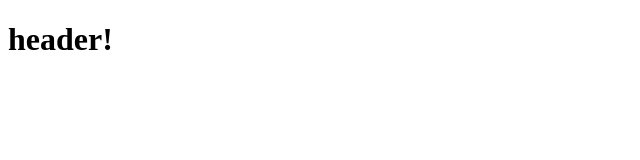
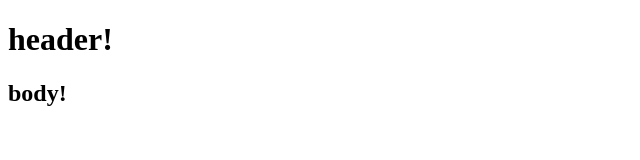
Before and after one commit to 466370717/test, a plain HTML site: page header.html in a window 1280 px wide. Shown: the full height of the page, 0-640 px from the left. Drawn offline with Linux system fonts and the light colour scheme.

Commit message:
add body

```diff
--- a/header.html
+++ b/header.html
@@ -6,5 +6,6 @@
 </head>
 <body>
 	<h1>header!</h1>
+	<h2>body!</h2>
 </body>
 </html>
```
